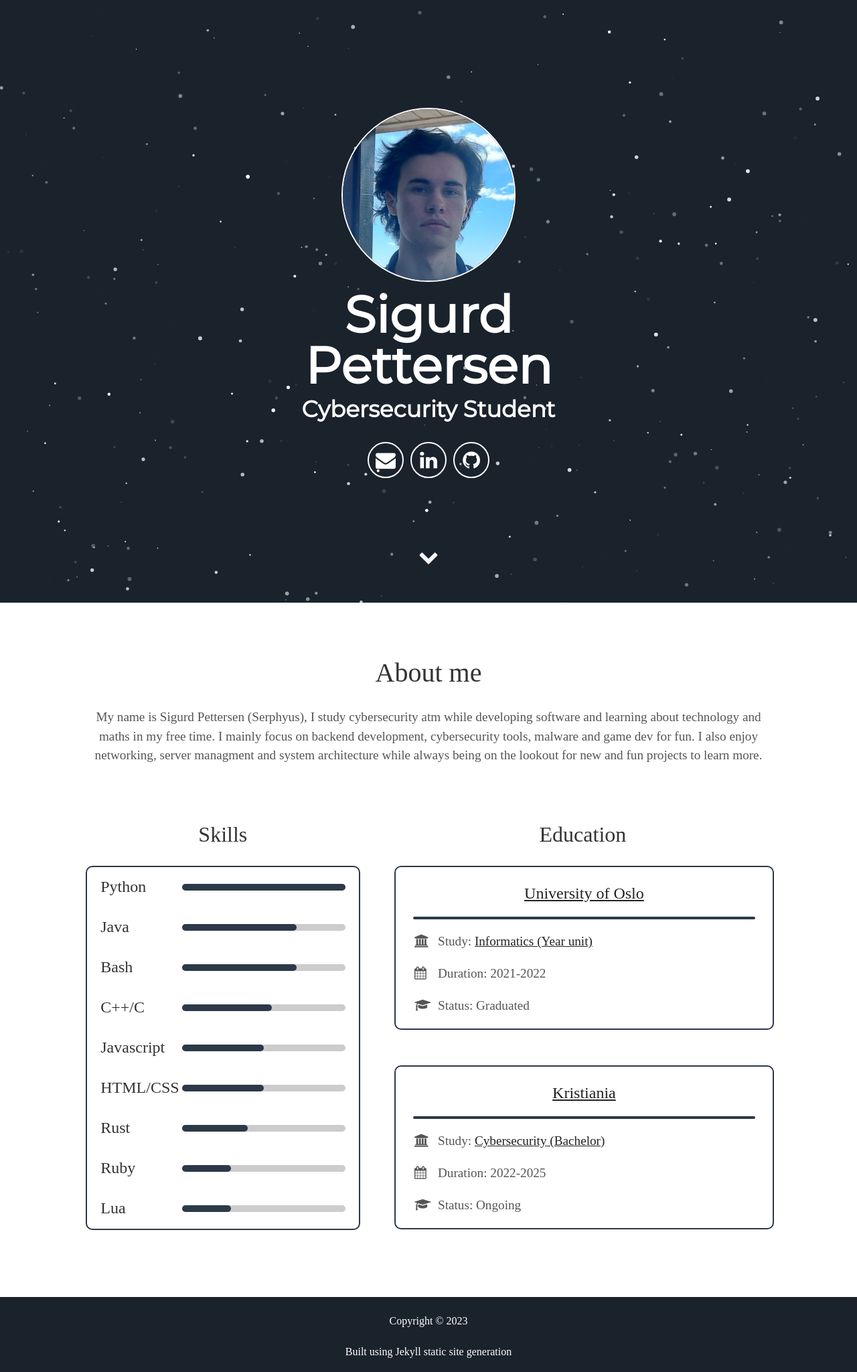
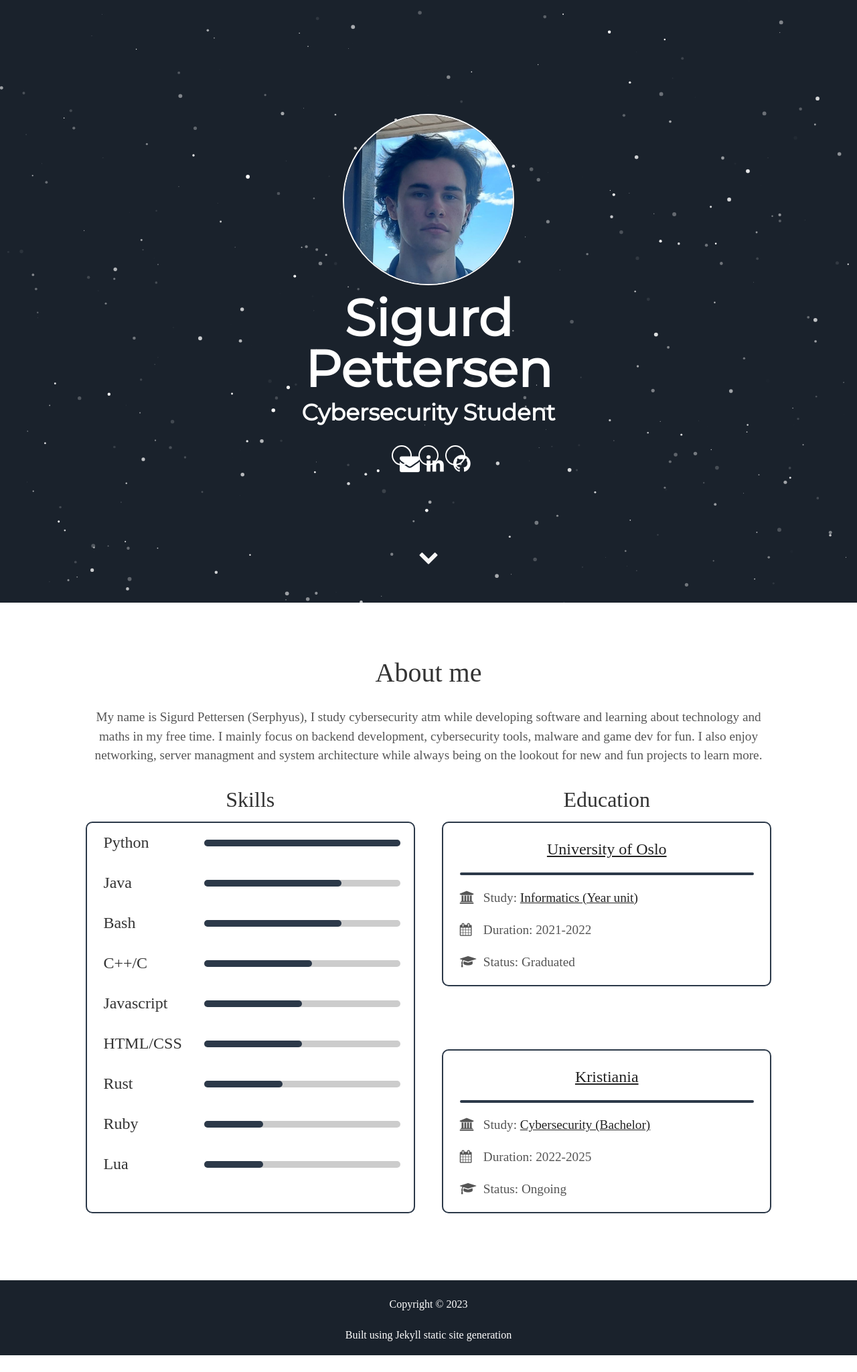
Before and after one commit to Serphyus/serphyus.github.io, a Jekyll site: the page built from index.html, in a window 1280 px wide. Shown: the whole page at 67% size. Built offline with Jekyll 4.4.1, drawn with Linux system fonts in a browser that asks for light colours; some web fonts are replaced; after the commit the page ends 2024 px from its top, so only the background shows below that.

Commit message:
fixed alignment and scaling issues

```diff
--- a/assets/css/main.css
+++ b/assets/css/main.css
@@ -3292,6 +3292,7 @@ summary {
   color: #68b604; }
 
 * {
+  box-sizing: border-box;
   -webkit-font-smoothing: antialiased;
   -moz-osx-font-smoothing: grayscale; }
 
@@ -3535,21 +3536,18 @@ sup, sub {
     font-weight: 400; }
 
 .skill-section {
+  height: 90%;
   border-radius: 10px;
   border: 2px solid #2c3949; }
 
 .skills {
-  width: 40%; }
-  .skills h2 {
-    font-weight: 400;
-    text-align: center; }
+  width: 48%; }
 
 .education-item {
   width: 100%;
   border-radius: 10px;
   border: 2px solid #2c3949; }
   .education-item h3 {
-    margin: auto;
     margin-top: 0px;
     margin-bottom: 20px;
     text-align: center;
@@ -3568,21 +3566,25 @@ sup, sub {
     color: #222; }
 
 .education-section {
-  height: 80.5%;
+  height: 90%;
   display: flex;
   flex-direction: column;
   justify-content: space-between; }
 
 .education {
-  width: 55%; }
-  .education h2 {
-    text-align: center;
-    font-weight: 400; }
+  width: 48%; }
 
 .qualifications {
+  height: 650px;
   display: flex;
   align-items: stretch;
   justify-content: space-between; }
+  .qualifications h2 {
+    margin: 0px;
+    height: 10%;
+    padding-top: 12px;
+    text-align: center;
+    font-weight: 400; }
 
 .about-me {
   text-align: center;
--- a/src/styles/_base.scss
+++ b/src/styles/_base.scss
@@ -2,6 +2,7 @@
 @import url('https://fonts.googleapis.com/css?family=Fredericka+the+Great|Josefin+Slab|Antic+Slab');
 
 * {
+    box-sizing: border-box;
     -webkit-font-smoothing: antialiased;
 	-moz-osx-font-smoothing: grayscale;
 }
```
Also changed, not shown: src/styles/_about.scss (+14 -14 lines).
